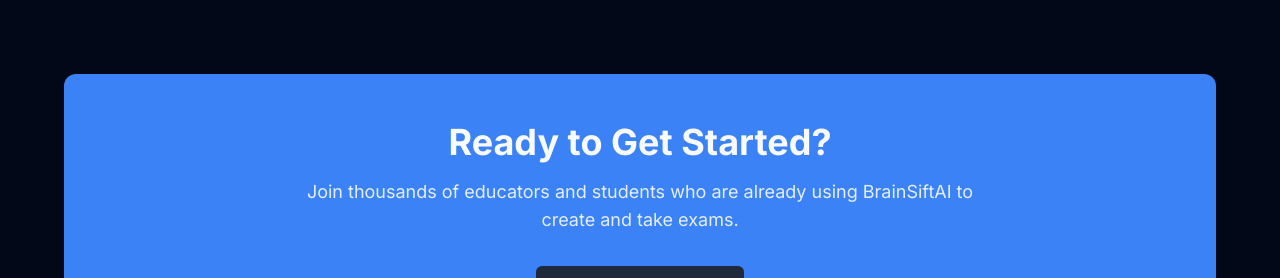
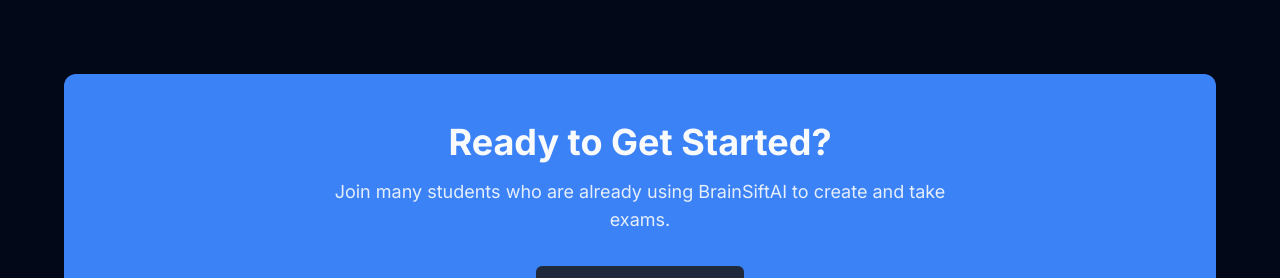
Before and after one commit to ScriptBloxX/BrainSiftAI-Frontend, a Next.js app: page / in a window 1280 px wide. Shown: the part 2036-2314 px from the top of the page. Built offline with nearby package versions, Linux system fonts and the light colour scheme; no server answers.

Commit message:
refactor: update text to emphasize student usage of BrainSiftAI across multiple pages

```diff
--- a/app/about/page.tsx
+++ b/app/about/page.tsx
@@ -40,14 +40,14 @@
           <div className="container mx-auto max-w-4xl text-center">
             <h2 className="text-3xl font-bold mb-6">Our Story</h2>
             <p className="text-lg text-muted-foreground mb-8">
-              BrainSiftAI was founded in 2025 by a team of educators and AI specialists who recognized the challenges of
+              BrainSiftAI was founded in 2025 by a team of educators who recognized the challenges of
               creating effective assessments. We saw how much time teachers spent creating exams and how difficult it
               was to ensure they accurately measured student understanding.
             </p>
             <p className="text-lg text-muted-foreground mb-8">
               Our solution combines cutting-edge AI technology with educational expertise to automatically generate
               relevant, high-quality exam questions from any content. What started as a simple tool has grown into a
-              comprehensive platform used by thousands of educators and students worldwide.
+              comprehensive platform used by many students worldwide.
             </p>
             <p className="text-lg text-muted-foreground">
               Today, we're proud to be at the forefront of educational technology, constantly innovating to make
@@ -164,7 +164,7 @@
             <div className="bg-primary text-primary-foreground rounded-xl p-8 md:p-12 text-center">
               <h2 className="text-3xl md:text-4xl font-bold mb-4">Join Us in Transforming Education</h2>
               <p className="text-lg mb-8 max-w-2xl mx-auto opacity-90">
-                Experience the power of AI-assisted exam creation and join thousands of educators already using
+                Experience the power of AI-assisted exam creation and join many students already using
                 BrainSiftAI.
               </p>
               <div className="flex flex-col sm:flex-row gap-4 justify-center">
--- a/app/features/page.tsx
+++ b/app/features/page.tsx
@@ -136,7 +136,7 @@
             <div className="bg-primary text-primary-foreground rounded-xl p-8 md:p-12 text-center">
               <h2 className="text-3xl md:text-4xl font-bold mb-4">Ready to Transform Your Exams?</h2>
               <p className="text-lg mb-8 max-w-2xl mx-auto opacity-90">
-                Join thousands of educators and students who are already using BrainSiftAI to create and take exams.
+                Join many students who are already using BrainSiftAI to create and take exams.
               </p>
               <Button asChild size="lg" variant="secondary">
                 <Link href="/signup">Get Started for Free</Link>
--- a/app/page.tsx
+++ b/app/page.tsx
@@ -187,7 +187,7 @@
             <div className="bg-primary text-primary-foreground rounded-xl p-8 md:p-12 text-center">
               <h2 className="text-3xl md:text-4xl font-bold mb-4">Ready to Get Started?</h2>
               <p className="text-lg mb-8 max-w-2xl mx-auto opacity-90">
-                Join thousands of educators and students who are already using BrainSiftAI to create and take exams.
+                Join many students who are already using BrainSiftAI to create and take exams.
               </p>
               <Button asChild size="lg" variant="secondary" className="gap-2 z-20">
                 <Link href="/signup">
--- a/app/pricing/page.tsx
+++ b/app/pricing/page.tsx
@@ -157,7 +157,7 @@
             <div className="bg-primary text-primary-foreground rounded-xl p-8 md:p-12 text-center">
               <h2 className="text-3xl md:text-4xl font-bold mb-4">Ready to Get Started?</h2>
               <p className="text-lg mb-8 max-w-2xl mx-auto opacity-90">
-                Join thousands of educators and students who are already using BrainSiftAI to create and take exams.
+                Join many students who are already using BrainSiftAI to create and take exams.
               </p>
               <div className="flex flex-col sm:flex-row gap-4 justify-center">
                 <Button asChild size="lg" variant="secondary">
```
